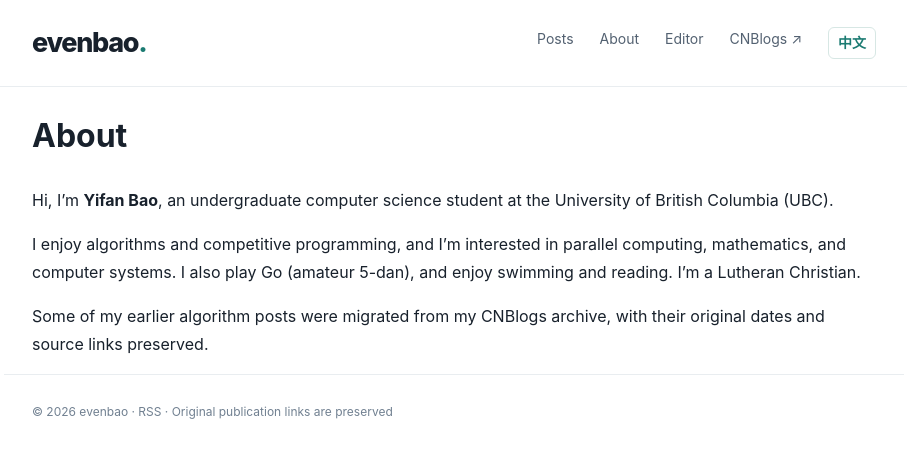
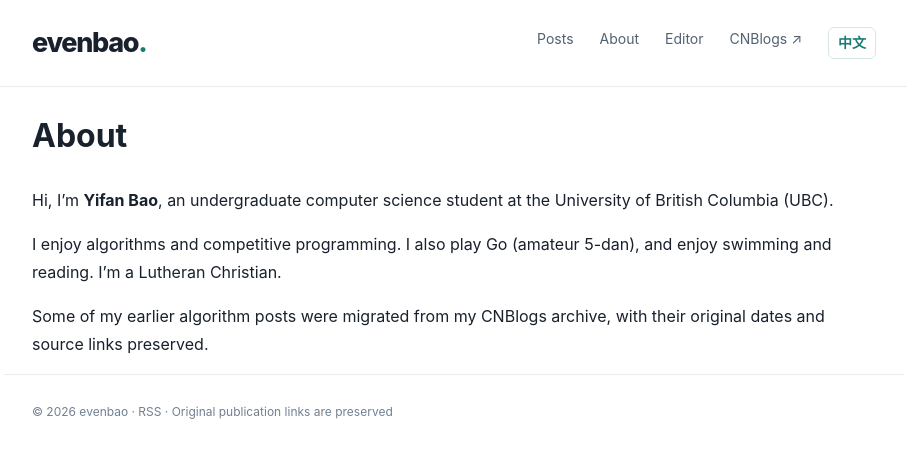
Before and after one commit to In1a/in1a.github.io, a Jekyll site: the page built from en/about.md, in a window 1280 px wide. Shown: the top 458 px of the page, without its empty margins (186-1093 px from the left). Built offline with Jekyll 4.4.1, drawn with Linux system fonts in a browser that asks for light colours.

Commit message:
Simplify bilingual About interests

```diff
--- a/en/about.md
+++ b/en/about.md
@@ -11,6 +11,6 @@ description: About Yifan Bao and this personal blog.
 
 Hi, I'm **Yifan Bao**, an undergraduate computer science student at the University of British Columbia (UBC).
 
-I enjoy algorithms and competitive programming, and I'm interested in parallel computing, mathematics, and computer systems. I also play Go (amateur 5-dan), and enjoy swimming and reading. I'm a Lutheran Christian.
+I enjoy algorithms and competitive programming. I also play Go (amateur 5-dan), and enjoy swimming and reading. I'm a Lutheran Christian.
 
 Some of my earlier algorithm posts were migrated from [my CNBlogs archive](https://www.cnblogs.com/evenbao), with their original dates and source links preserved.
```
Also changed, not shown: about.md (+1 -1 lines).
